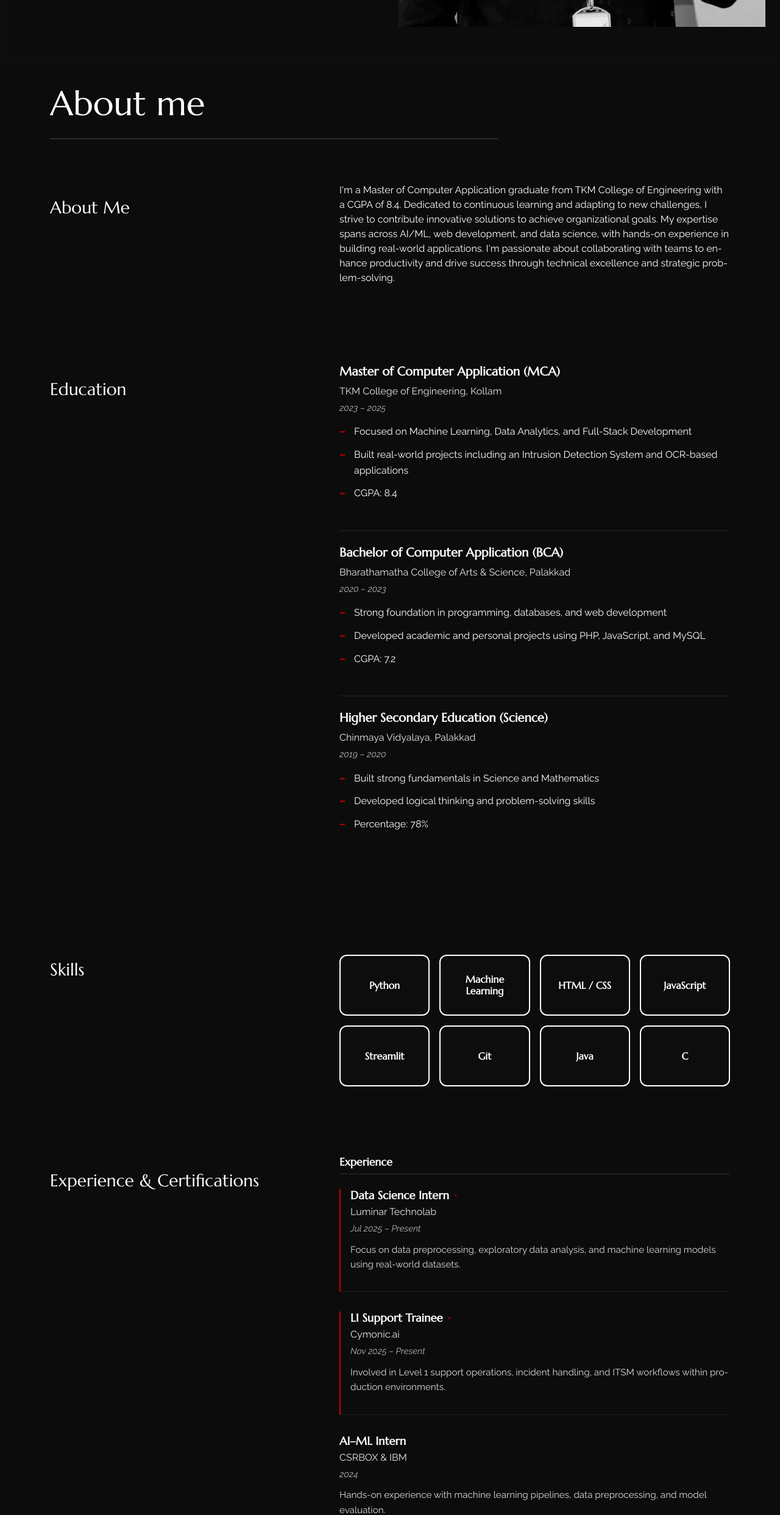
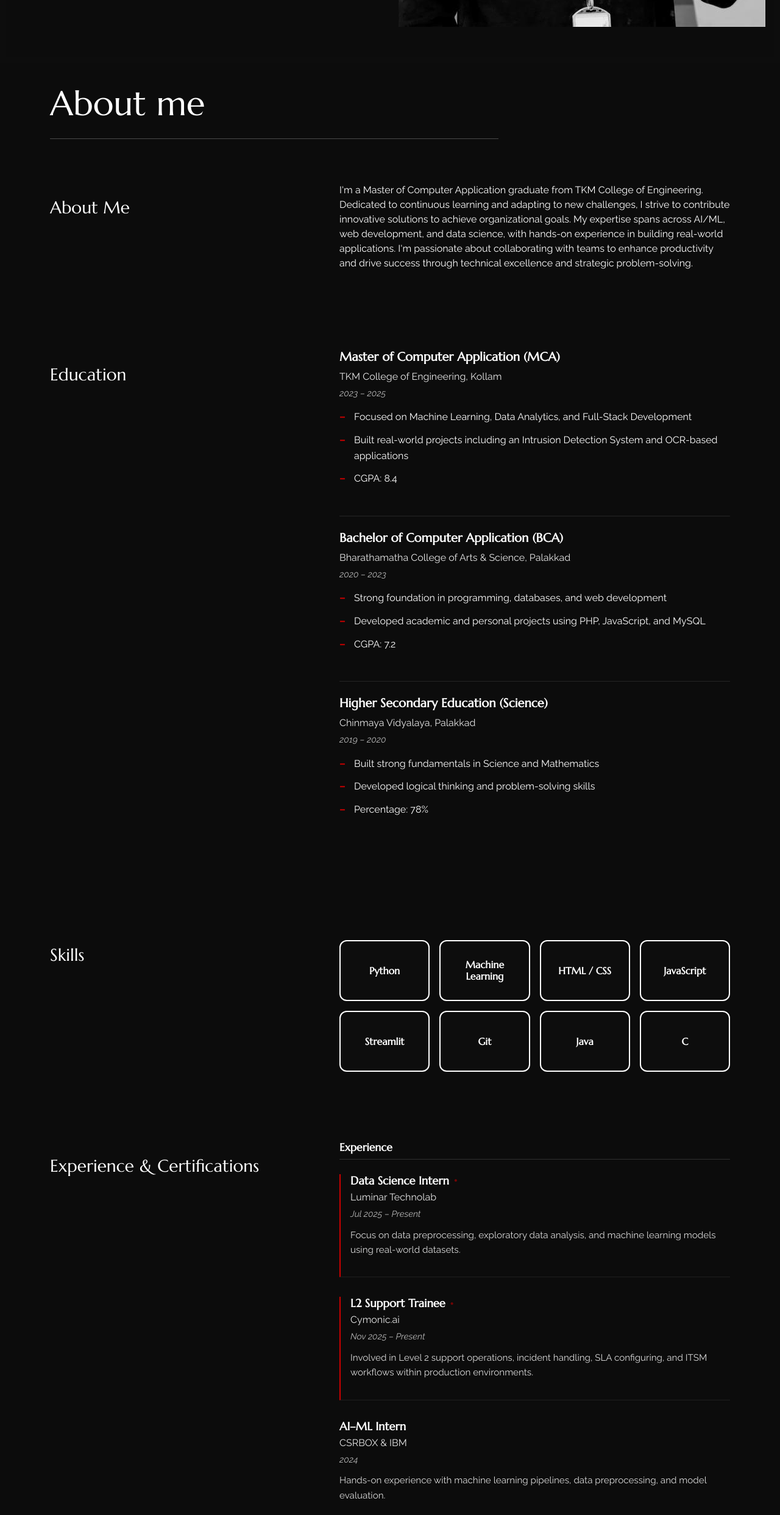
Before and after one commit to MahinR0GG/MahinR0GG.github.io, a React (Create React App) app: page / in a window 1280 px wide. Shown: the part 696-3181 px from the top of the page at 61% size. Built offline with nearby package versions, Linux system fonts and the light colour scheme.

Commit message:
update: content update

```diff
--- a/src/content_option.js
+++ b/src/content_option.js
@@ -8,8 +8,8 @@ const introdata = {
     title: "I'm Mahin S",
     animated: {
         first: "I build intelligent systems",
-        second: "I develop web applications",
-        third: "I solve complex problems",
+        second: "I craft scalable web applications",
+        third: "I solve problems that don’t have easy answers",
     },
     description: "Energetic and proficient MCA graduate with expertise in AI/ML, web development, and data science. Passionate about creating innovative solutions and contributing to organizational growth through technical excellence.",
     your_img_url: require("./assets/images/Media.jpg"),
@@ -17,7 +17,7 @@ const introdata = {
 
 const dataabout = {
     title: "About Me",
-    aboutme: "I'm a Master of Computer Application graduate from TKM College of Engineering with a CGPA of 8.4. Dedicated to continuous learning and adapting to new challenges, I strive to contribute innovative solutions to achieve organizational goals. My expertise spans across AI/ML, web development, and data science, with hands-on experience in building real-world applications. I'm passionate about collaborating with teams to enhance productivity and drive success through technical excellence and strategic problem-solving.",
+    aboutme: "I'm a Master of Computer Application graduate from TKM College of Engineering. Dedicated to continuous learning and adapting to new challenges, I strive to contribute innovative solutions to achieve organizational goals. My expertise spans across AI/ML, web development, and data science, with hands-on experience in building real-world applications. I'm passionate about collaborating with teams to enhance productivity and drive success through technical excellence and strategic problem-solving.",
 };
 
 const worktimeline = [
@@ -97,10 +97,10 @@ const experience = [
         current: true
     },
     {
-        role: "L1 Support Trainee",
+        role: "L2 Support Trainee",
         company: "Cymonic.ai",
         period: "Nov 2025 – Present",
-        description: "Involved in Level 1 support operations, incident handling, and ITSM workflows within production environments.",
+        description: "Involved in Level 2 support operations, incident handling, SLA configuring, and ITSM workflows within production environments.",
         current: true
     },
     {
```
